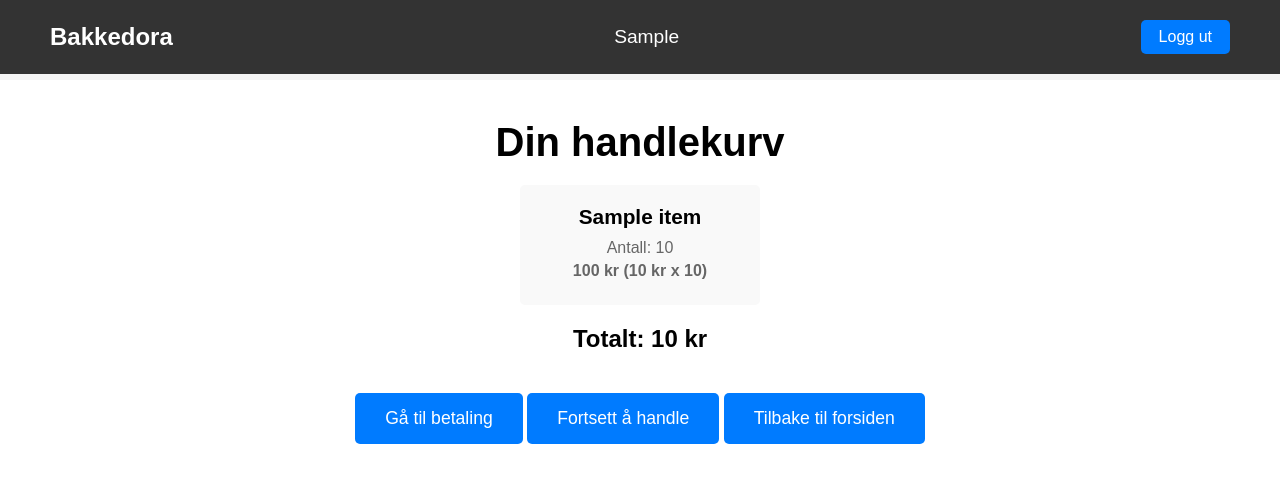
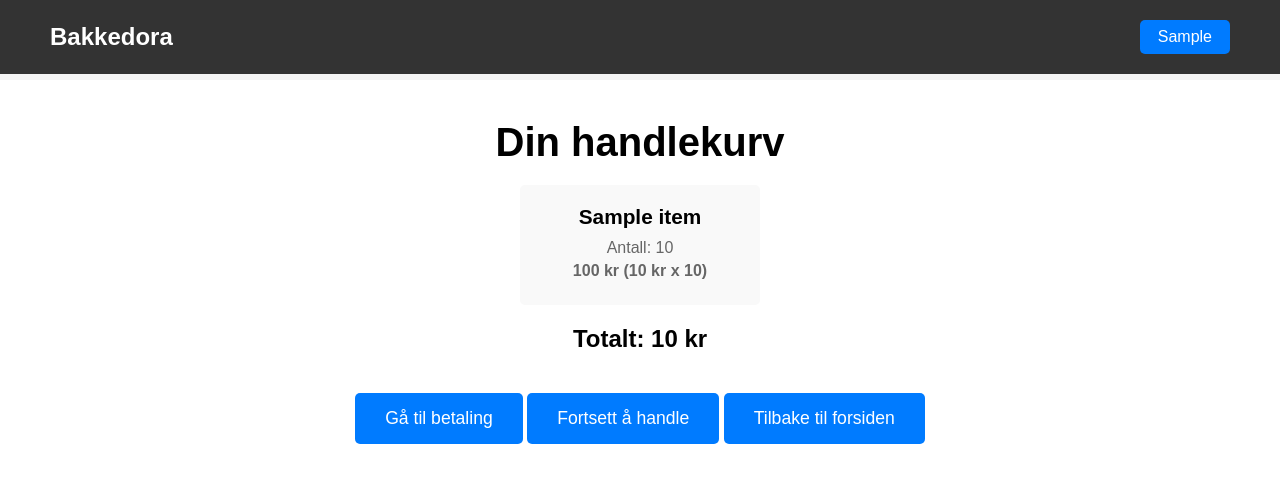
Before and after one commit to SanderCBraathen/arsoppgave, a Flask app: template templates/cart.html in a window 1280 px wide. Shown: the top 483 px of the page. Run offline with Flask 3, Linux system fonts and the light colour scheme; the template is opened without the code that fills it: most values are stand-ins (such as "Sample title", 1, 10 or a date in 2020).

Commit message:
made so the login button says the users name

```diff
--- a/templates/cart.html
+++ b/templates/cart.html
@@ -10,8 +10,7 @@
     <header>
         <h2>Bakkedora</h2>
         {% if first_name %}
-            <span class="user-name">{{ first_name }}</span>
-            <a href="{{ url_for('logout') }}" class="cta-button login-button">Logg ut</a>
+            <a href="{{ url_for('logout') }}" class="cta-button login-button">{{ first_name }}</a>
         {% else %}
             <a href="{{ url_for('login') }}" class="cta-button login-button" id="loginButton">Logg inn</a>
         {% endif %}
--- a/templates/index.html
+++ b/templates/index.html
@@ -7,8 +7,7 @@
     <header>
         <a href="{{ url_for('home') }}" class="title-link"><h2>Braathen Retail</h2></a>
         {% if first_name %}
-            <span class="user-name">{{ first_name }}</span>
-            <a href="{{ url_for('logout') }}" class="cta-button login-button">Logg ut</a>
+            <a href="{{ url_for('logout') }}" class="cta-button login-button">{{ first_name }}</a>
         {% else %}
             <a href="{{ url_for('login') }}" class="cta-button login-button" id="loginButton">Logg inn</a>
         {% endif %}
--- a/templates/shop.html
+++ b/templates/shop.html
@@ -10,8 +10,7 @@
     <header>
         <h2>Bakkedora</h2>
         {% if first_name %}
-            <span class="user-name">{{ first_name }}</span>
-            <a href="{{ url_for('logout') }}" class="cta-button login-button">Logg ut</a>
+            <a href="{{ url_for('logout') }}" class="cta-button login-button">{{ first_name }}</a>
         {% else %}
             <a href="{{ url_for('login') }}" class="cta-button login-button" id="loginButton">Logg inn</a>
         {% endif %}
```
Also changed, not shown: other_files/dokumentasjon.md (+1 -0 lines).
